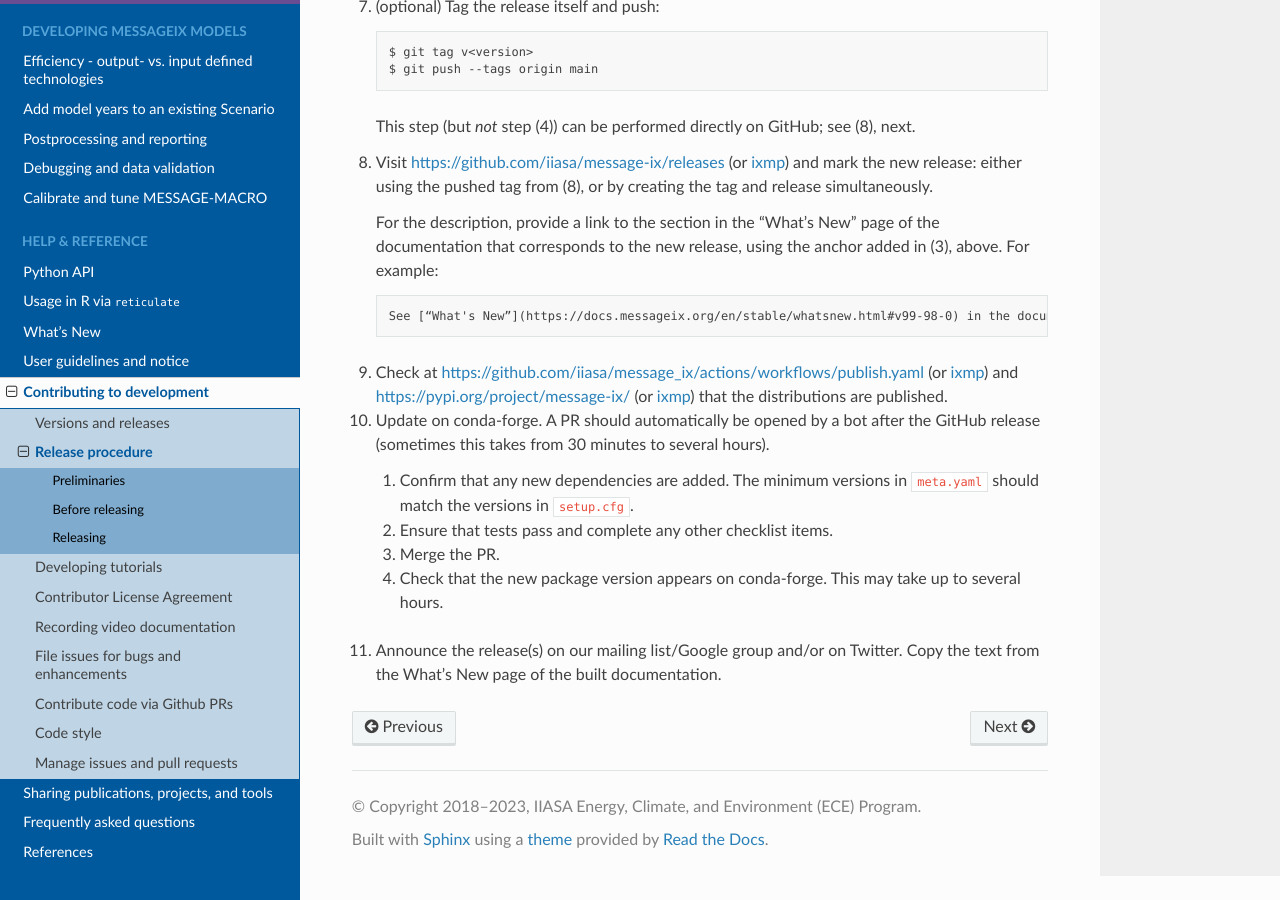
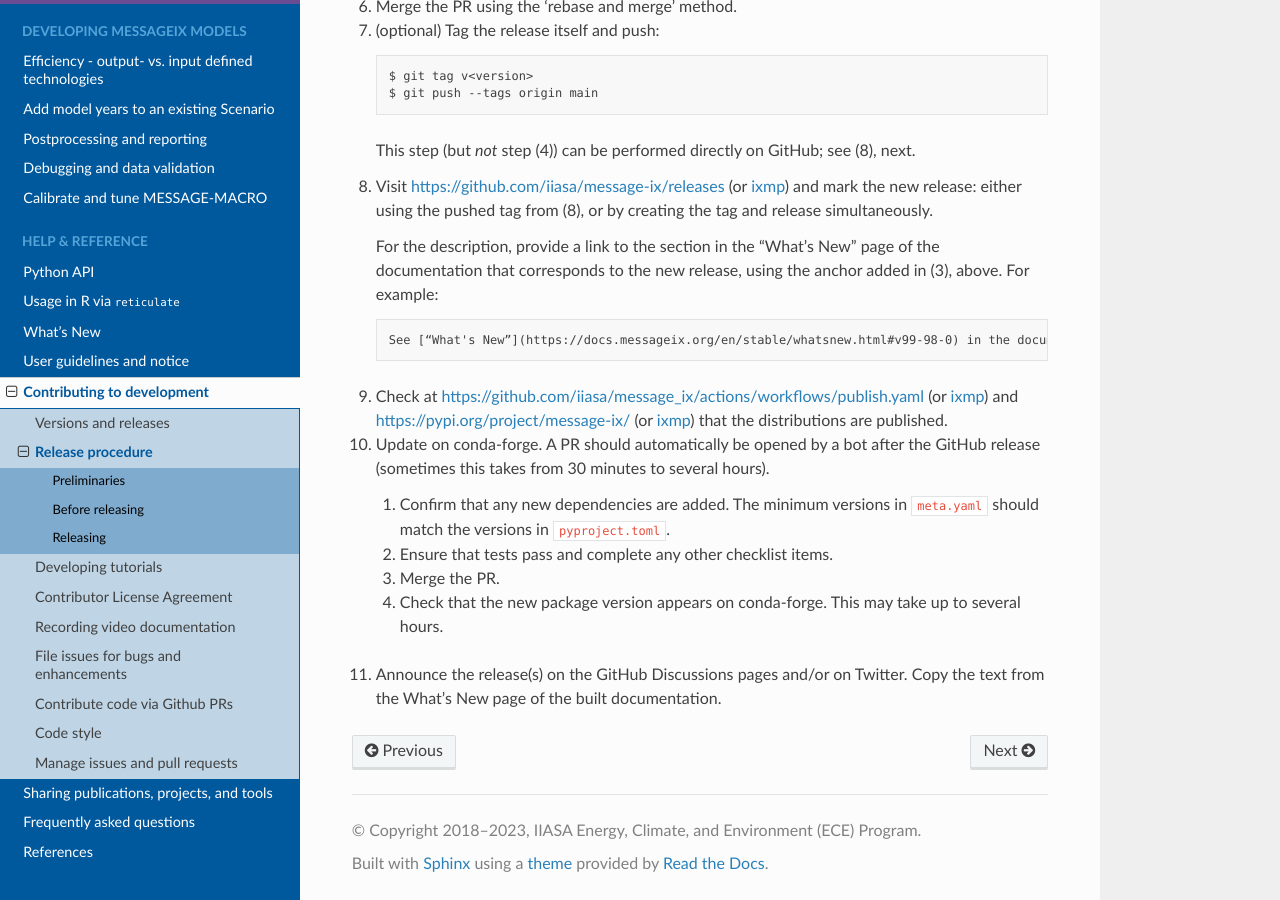
Before and after one commit to iiasa/message_ix, a Sphinx documentation site: the page built from doc/contrib/release.rst, in a window 1280 px wide and 900 px high, scrolled down 3060 px. Built offline with Sphinx 7.4.7 and the Read the Docs theme 2.0.0, drawn with Linux system fonts in a browser that asks for light colours; pages that are not in the unit, such as notebooks, are missing from menus; some of the changed text lies outside the part shown.

Commit message:
Update release.rst
* Replace setup.cfg with pyproject.toml for version management
* Replace Google group with GitHub Discussions for announcement

```diff
--- a/doc/contrib/release.rst
+++ b/doc/contrib/release.rst
@@ -48,7 +48,7 @@
       But *may* also be removed from the ``main`` branch *immediately after* 2.0.0 is released.
       This is preferred, because it forces tutorials, user code, etc. to stay ahead of deprecations.
 
-3. (message_ix only) Edit :file:`setup.cfg`, updating the ``install_requires`` line for ixmp as necessary.
+3. (message_ix only) Edit :file:`pyproject.toml`, updating the list ``dependencies`` in the ``projects`` section for ixmp as necessary.
 
    Each version of message_ix depends on a minimum version of ixmp.
    message_ix **must not** depend on or use deprecated features of ixmp; it **should** remain compatible with earlier versions of ixmp, where possible.
@@ -162,10 +162,10 @@
     A PR should automatically be opened by a bot after the GitHub release (sometimes this takes from 30 minutes to several hours).
 
     1. Confirm that any new dependencies are added.
-       The minimum versions in :file:`meta.yaml` should match the versions in :file:`setup.cfg`.
+       The minimum versions in :file:`meta.yaml` should match the versions in :file:`pyproject.toml`.
     2. Ensure that tests pass and complete any other checklist items.
     3. Merge the PR.
     4. Check that the new package version appears on conda-forge. This may take up to several hours.
 
-11. Announce the release(s) on our mailing list/Google group and/or on Twitter.
+11. Announce the release(s) on the GitHub Discussions pages and/or on Twitter.
     Copy the text from the What's New page of the built documentation.
```
